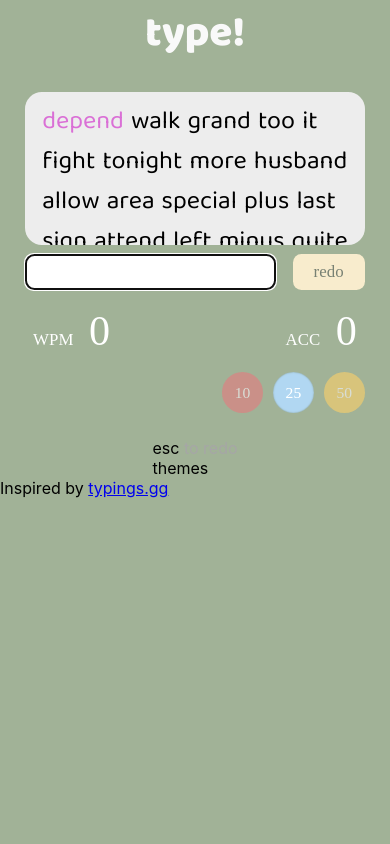
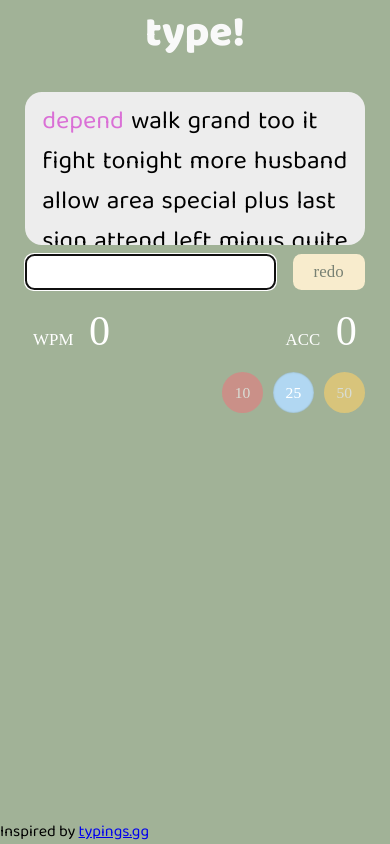
Before and after one commit to thetunr/react-app, a React (Create React App) app: page / in a window 390 px wide. Built offline with nearby package versions, Linux system fonts and the light colour scheme; a web font is replaced by a local one.

Commit message:
Mobile ESC guide and themes button remove

```diff
--- a/src/pages/MobileMain.css
+++ b/src/pages/MobileMain.css
@@ -16,6 +16,14 @@
     font-weight: 900;
     font-size: 5vh;
     color: #F9F9F9;
+  }
+
+  .footer {
+    /* position */
+    position: absolute;
+    bottom: 0;
+    /* font: */
+    font-family: 'Baloo 2', serif;
   }
 
   .container-box {
@@ -182,7 +190,8 @@
   }
 
   .redo-button:hover,
-  .num-button:hover {
+  .num-button:hover,
+  .themes-button {
     cursor: pointer;
   }
 
@@ -194,4 +203,19 @@
     box-shadow: inset 0rem 0rem 0.1rem #7f8d77;
   }
 
+  .below-box {
+    display: none;
+  }
+
+  .grey-rounded-box-text {
+    display: none;
+  }
+
+  .esc-guide {
+    display: none;
+  }
+
+  .themes-button {
+    display: none;
+  }
 }
```
